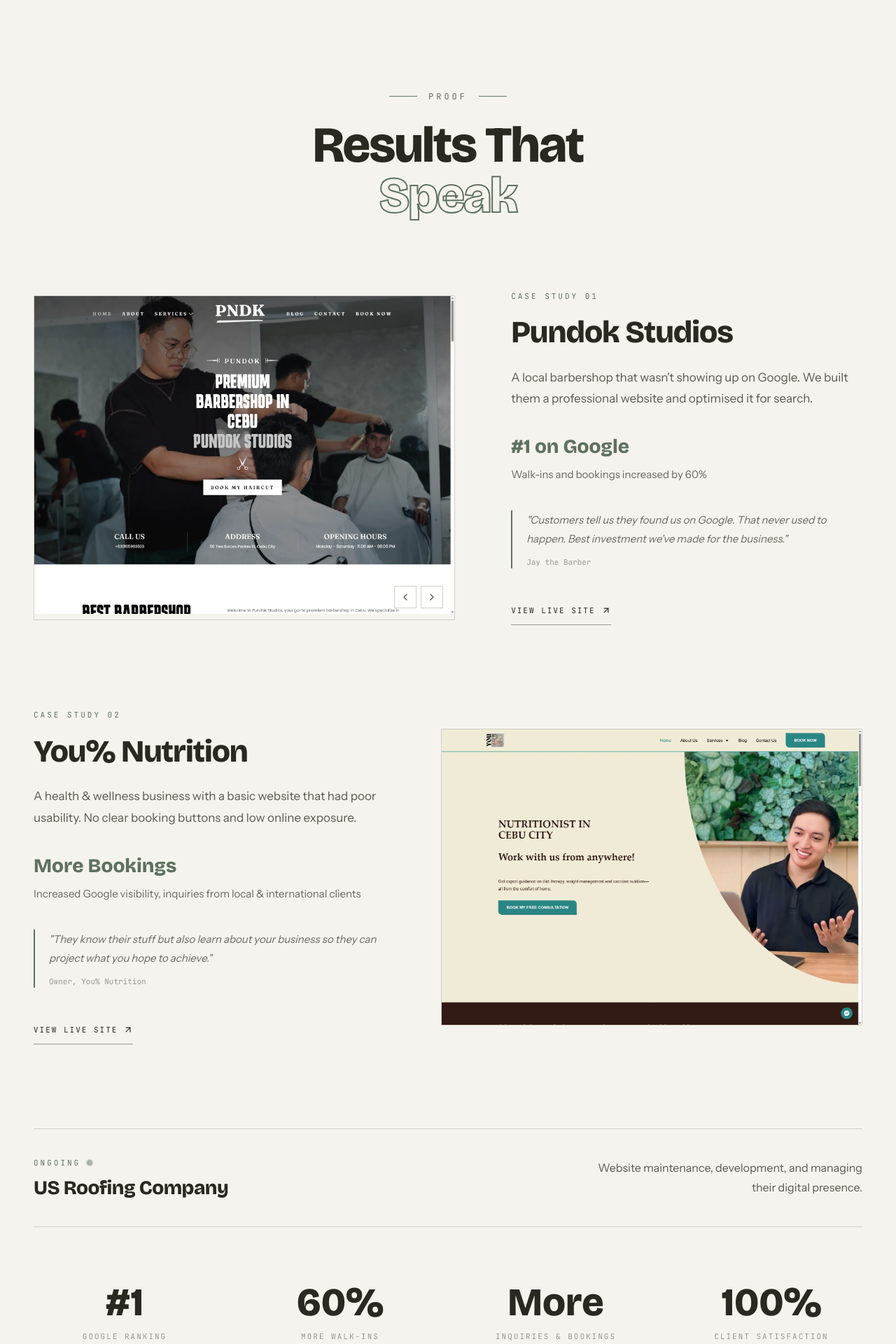
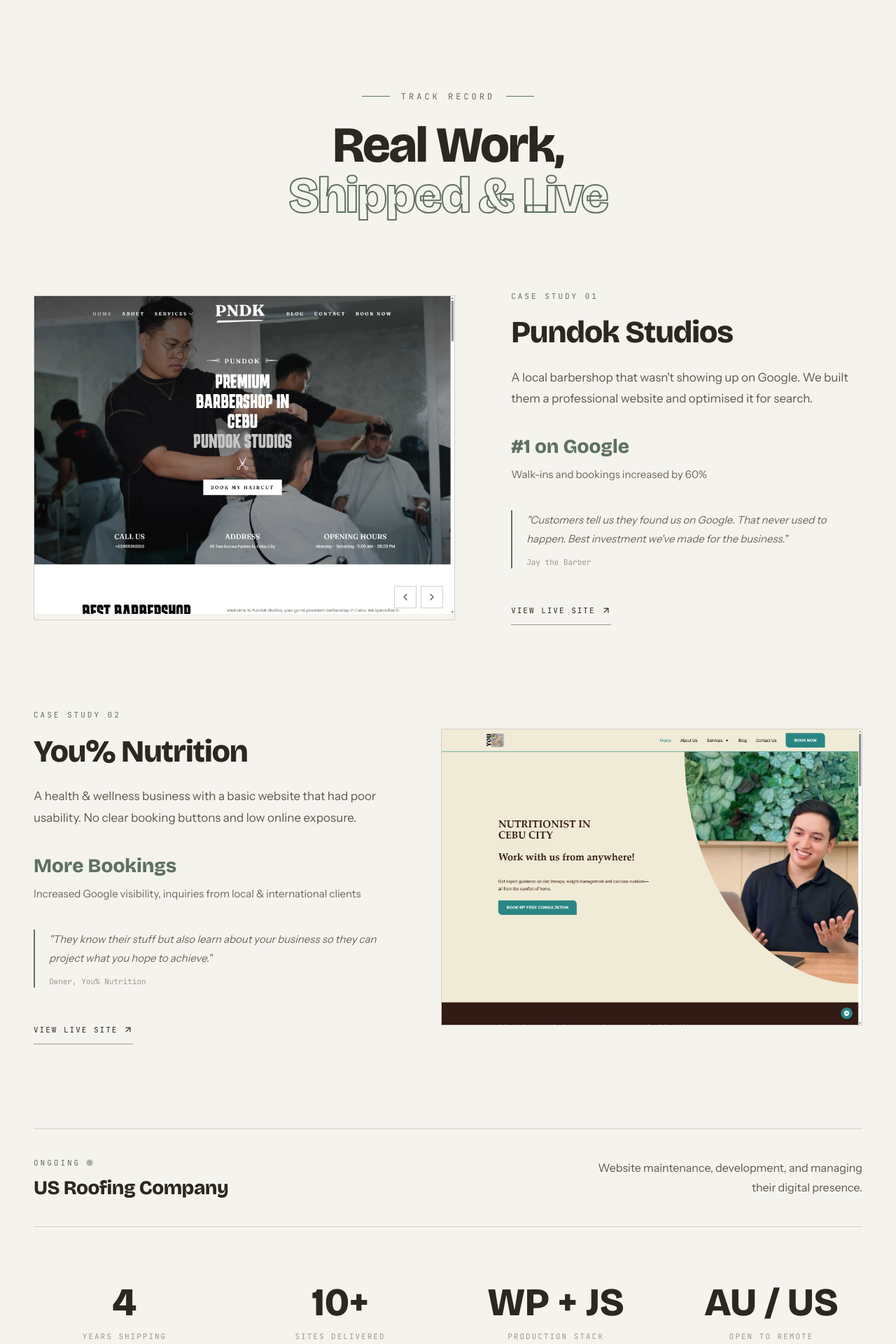
Before and after one commit to jojiShiotsuki/portfolio-new, a React (Vite) app: page / in a window 1280 px wide. Shown: the part 900-2820 px from the top of the page at 70% size. Built offline with nearby package versions, Linux system fonts and the light colour scheme.

Commit message:
feat: migrate Results to mode-keyed COPY

```diff
--- a/components/Results.tsx
+++ b/components/Results.tsx
@@ -1,27 +1,18 @@
 import React, { useState, useEffect } from 'react';
 import { ArrowUpRight, ChevronLeft, ChevronRight } from 'lucide-react';
 import { useTheme } from '../ThemeContext';
-
-const carouselImages = [
-  {
-    src: '/pundok-google-ranking.webp',
-    alt: 'Pundok Studios ranking #1 on Google search results',
-  },
-  {
-    src: '/pundok-screenshot.webp',
-    alt: 'Pundok Studios website homepage',
-  },
-];
-
-const stats = [
-  { value: '#1', label: 'Google Ranking' },
-  { value: '60%', label: 'More Walk-ins' },
-  { value: 'More', label: 'Inquiries & Bookings' },
-  { value: '100%', label: 'Client Satisfaction' },
-];
+import { COPY } from '../constants';
+import { useMode } from '../hooks/useMode';
 
 const Results: React.FC = () => {
   const { theme } = useTheme();
+  const mode = useMode();
+  const copy = COPY[mode];
+  const stats = copy.resultsStats;
+  const carouselImages = [
+    { src: '/pundok-google-ranking.webp', alt: copy.resultsCarouselAlts[0] },
+    { src: '/pundok-screenshot.webp', alt: copy.resultsCarouselAlts[1] },
+  ];
   const [hoveredStat, setHoveredStat] = useState<number | null>(null);
   const [currentSlide, setCurrentSlide] = useState(0);
 
@@ -51,7 +42,7 @@
             gap: '16px',
           }}>
             <span style={{ width: '40px', height: '1px', background: theme.accent }} />
-            Proof
+            {copy.resultsKicker}
             <span style={{ width: '40px', height: '1px', background: theme.accent }} />
           </div>
           <h2 style={{
@@ -62,8 +53,8 @@
             letterSpacing: '-2px',
             color: theme.textPrimary,
           }}>
-            Results That<br />
-            <span style={{ color: 'transparent', WebkitTextStroke: `2px ${theme.headingStroke}` }}>Speak</span>
+            {copy.resultsHeadlineLine1}<br />
+            <span style={{ color: 'transparent', WebkitTextStroke: `2px ${theme.headingStroke}` }}>{copy.resultsHeadlineLine2}</span>
           </h2>
         </div>
 
```
